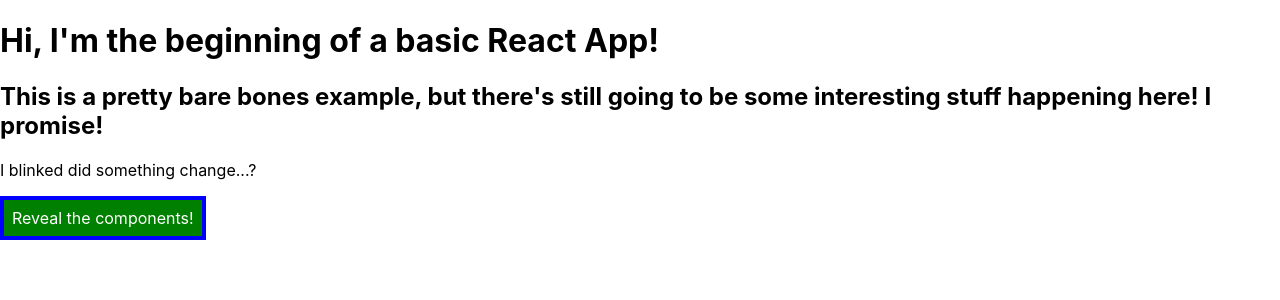
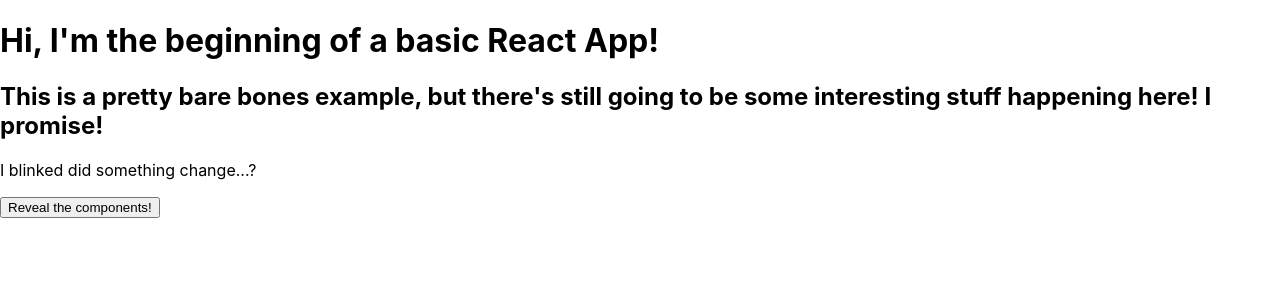
Before and after one commit to mokryan2/udemy_first_ex, a React app: page / in a window 1280 px wide. Shown: the top 300 px of the page. Built offline with nearby package versions, Linux system fonts and the light colour scheme.

Commit message:
Added back in transitin hover for button

```diff
--- a/src/App.css
+++ b/src/App.css
@@ -1,5 +1,20 @@
 .App {
   text-align: center;
+}
+
+.App button{
+  background-color: green;
+  color: white;
+  font-size: 24px;
+  cursor: pointer;
+  padding: 8px;
+  font: inherit;
+  border: 4px solid blue;
+  transition: .5s
+}
+
+.App button:hover{
+  background-color: lightgreen
 }
 
 input {
--- a/src/App.js
+++ b/src/App.js
@@ -86,16 +86,6 @@
   render() {
     // JSX elements will be added here by means of components or general!
 
-    let style = {
-      backgroundColor: "green",
-      color: "white",
-      fontSize: "24px",
-      cursor: "pointer",
-      padding: "8px",
-      font: "inherit",
-      border: "4px solid blue",
-      transition: ".5s"
-    }
 
     // While i'm typically against inline styling, in this instance it's acceptable; this should really be kept within a singular file paired with a component.
     // The justification in doing styles like this is to avoid implementing these styles on all of the same pieces.
@@ -123,16 +113,6 @@
       // This is the more elegant method to conditionally render component in the DOM. By inserting this here in the render() as opposed to the return(), it keeps the code cleaner.
 
 
-      style = {
-        backgroundColor: "red",
-        font: "inherit",
-        fontWeight: "bold",
-        color: "black",
-        fontSize: "24px",
-        border: "4px solid yellow",
-        padding: "8px",
-        transition: ".5s"
-      };
       // This is how you can add conditional rendering to styles! This will make it so that if the array is being displayed, the button will reflect said styles.
       // Technically you could also call specific parts of the original style (style.backgroundColor) if you only want to change one aspect, but either way it works.
     };
@@ -162,7 +142,6 @@
         </h2>
         <p className={assignedClasses.join(" ")}>I blinked did something change...?</p>
         <button
-          style={style}
           // onClick={this.switchNameHandler}
           onClick={this.togglePersonHandler}
         >
--- a/src/Person/Person.css
+++ b/src/Person/Person.css
@@ -6,6 +6,6 @@
   box-shadow: 3px 3px black;
   text-align: center;
 }
- .Person:hover{
+ .Person:hover {
    border: 5px solid orange
  }
```
